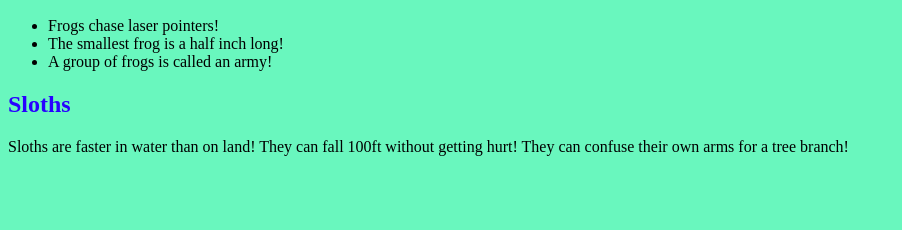
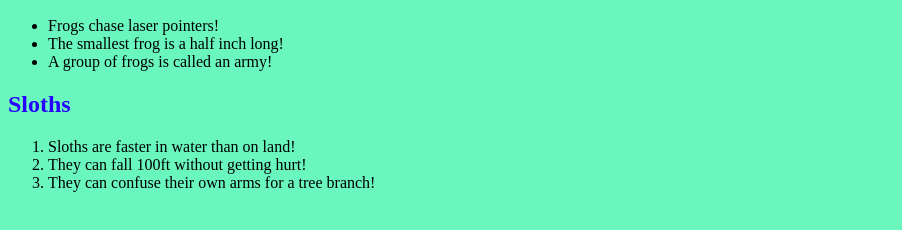
Before and after one commit to qitofu/hw3, a plain HTML site: page index.html in a window 1280 px wide. Shown: the part 110-340 px from the top of the page, without its empty margins (0-902 px from the left). Drawn offline with Linux system fonts and the light colour scheme; a web font is replaced by a local one.

Commit message:
sloth facts - ordered list

```diff
--- a/index.html
+++ b/index.html
@@ -17,12 +17,12 @@
       <!--Add your image element here-->
       <h2>Sloths</h2>
       <!--Turn the <p> element into <ol> element. Turn </p> to </ol> -->
-      <p>
+      <ol>
         <!--Wrap each line in <li>  </li>-->
-        Sloths are faster in water than on land!
-        They can fall 100ft without getting hurt!
-        They can confuse their own arms for a tree branch!
-      </p>
+        <li>Sloths are faster in water than on land!</li>
+        <li>They can fall 100ft without getting hurt!</li>
+        <li>They can confuse their own arms for a tree branch!</li>
+      </ol>
       <!--Add your video element here-->
   </body>
 </html>
```
